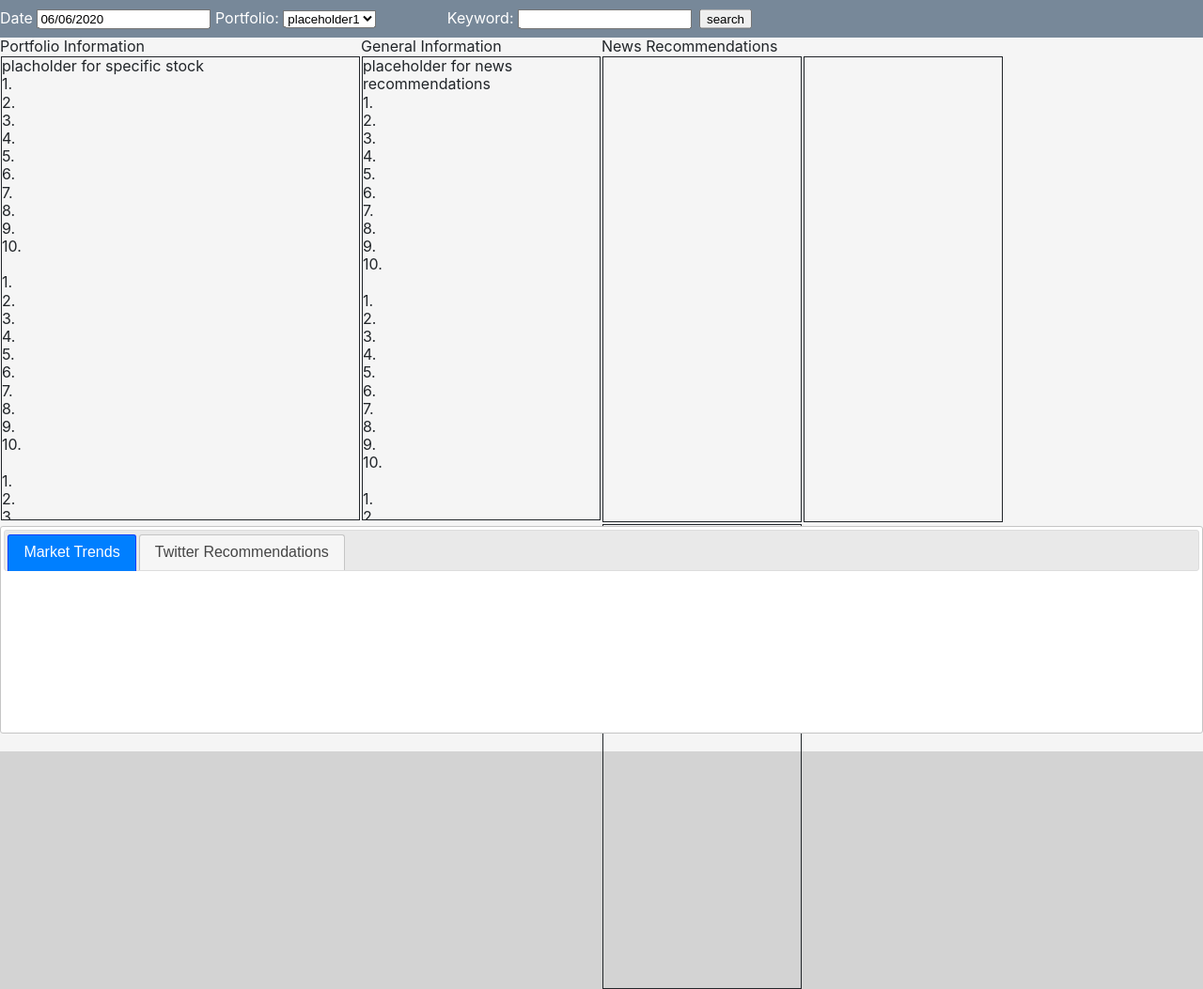
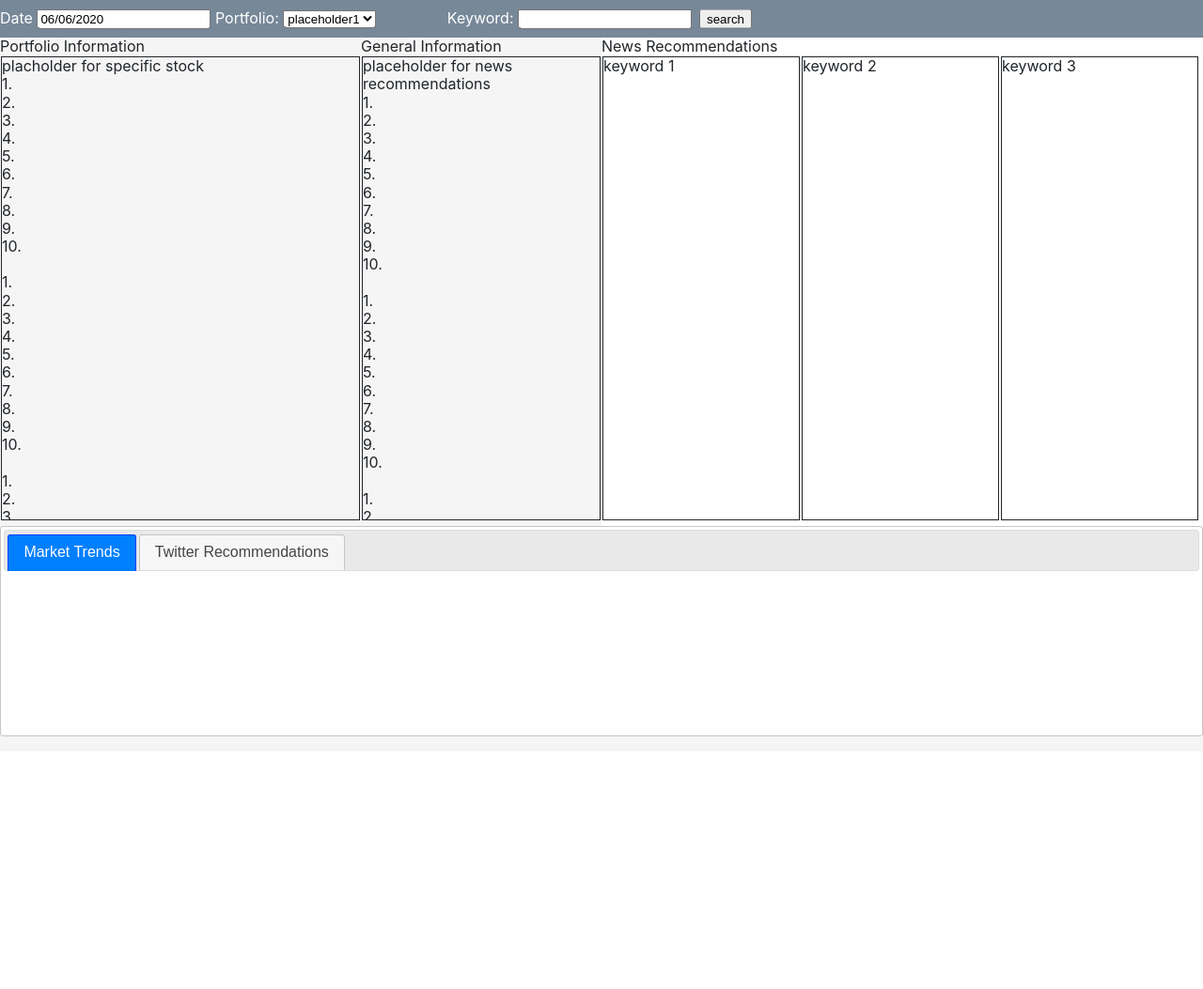
Before and after one commit to shinbutou/nccu_fintech, a Flask app: template templates/main.html in a window 1280 px wide. Shown: the whole page at 94% size. After the commit the page ends 784 px from the top, so only its background shows below. Run offline with Flask 2, Linux system fonts and the light colour scheme; the template is opened without the code that fills it, so the values that code supplies are empty; some libraries are stand-ins or nearby versions.

Commit message:
failing to identify the cause of layout misfunctioning, doesn't seem to be css, jinja injection or html structure

```diff
--- a/schema/Info.json
+++ b/schema/Info.json
@@ -1 +1 @@
-{"asdf": {"0": {"date": "05/01/2020", "pf": "pph_1", "kw": "asdf"}, "1": {"date": "05/01/2020", "pf": "pph_1", "kw": ""}, "2": {"date": "06/03/2020", "pf": "pph_1", "kw": ""}, "3": {"date": "06/03/2020", "pf": "pph_1", "kw": ""}, "4": {"date": "06/03/2020", "pf": "pph_1", "kw": ""}, "5": {"date": "06/03/2020", "pf": "pph_1", "kw": ""}, "6": {"date": "06/03/2020", "pf": "pph_1", "kw": ""}, "7": {"date": "05/01/2020", "pf": "pph_1", "kw": ""}, "8": {"date": "05/01/2020", "pf": "pph_1", "kw": ""}, "9": {"date": "05/01/2020", "pf": "pph_1", "kw": ""}}, "lame": {}, "lmao": {}, "513ya": {}, "pao": {}}
+{"asdf": {"0": {"date": "05/01/2020", "pf": "pph_1", "kw": "asdf"}, "1": {"date": "05/01/2020", "pf": "pph_1", "kw": ""}, "2": {"date": "06/03/2020", "pf": "pph_1", "kw": ""}, "3": {"date": "06/03/2020", "pf": "pph_1", "kw": ""}, "4": {"date": "06/03/2020", "pf": "pph_1", "kw": ""}, "5": {"date": "06/03/2020", "pf": "pph_1", "kw": ""}, "6": {"date": "06/03/2020", "pf": "pph_1", "kw": ""}, "7": {"date": "05/01/2020", "pf": "pph_1", "kw": ""}, "8": {"date": "05/01/2020", "pf": "pph_1", "kw": ""}, "9": {"date": "05/01/2020", "pf": "pph_1", "kw": ""}}, "lame": {}, "lmao": {}, "513ya": {}, "pao": {}, "moz": {}, "login": {}}
--- a/static/main.css
+++ b/static/main.css
@@ -72,7 +72,7 @@ body{
     height: 65%;
     position: relative;
     float: left;
-    background-color: whitesmoke;
+    background-color: white;
     border-collapse: collapse;
 }
 
@@ -115,7 +115,6 @@ body{
     float: left;
     border: 1px solid;
     margin: 1px;
-    padding: 1px;
 }
 
 .news_panel::-webkit-scrollbar{
@@ -124,7 +123,7 @@ body{
 
 .tabs_panel{
     width: 100%;
-    height: 57%;
+    height: 58%;
 }
 
 .twitter_panel{
--- a/templates/main.html
+++ b/templates/main.html
@@ -23,9 +23,6 @@
     </head>
 
     <body>
-
-        <div class="container">
-
         <!--Input Section-->
         <div class="toppane">
             <div class="vertical-center">
@@ -61,6 +58,7 @@
         <div class="rightpane">
             News Recommendations<br>
             <div class="news_panel" name="news_panel">
+                keyword 1<br>
                 {% for news in top_news_list_1 %}
                 <a style="text-decoration: none" href={{ news['link']}}>
                     <div style="font-size: 10pt; text-align: justify; color:#222222; text-decoration: none; margin: 1px; padding: 9px; background-color: gainsboro; cursor: pointer;">
@@ -70,6 +68,7 @@
                 {% endfor %}
             </div>
             <div class="news_panel" name="news_panel">
+                keyword 2<br>
                 {% for news in top_news_list_2 %}
                     <a style="text-decoration: none" href={{ news['link']}}>
                         <div style="font-size: 10pt; text-align: justify; color:#222222; text-decoration: none; margin: 1px; padding: 9px; background-color: gainsboro; cursor: pointer;">
@@ -79,6 +78,7 @@
                 {% endfor %}
             </div>
             <div class="news_panel" name="news_panel">
+                keyword 3<br>
                 {% for news in top_news_list_3 %}
                     <a style="text-decoration: none" href={{ news['link']}}>
                         <div style="font-size: 10pt; text-align: justify; color:#222222; text-decoration: none; margin: 1px; padding: 9px;background-color: gainsboro; cursor: pointer;">
@@ -106,7 +106,5 @@
                 </div></div>
             </div>
         </div>
-        </div>
-
     </body>
 </html>
```
Lines whose indentation alone changed are shown as unchanged.
